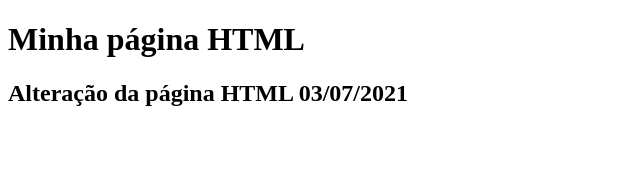
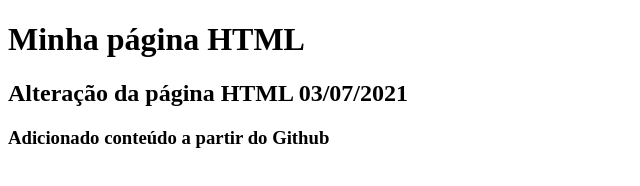
Before and after one commit to fgroh/hiringcoders_modulo3, a plain HTML site: page index.html in a window 1280 px wide. Shown: the whole page, without its empty margins (0-640 px from the left). Drawn offline with Linux system fonts and the light colour scheme.

Commit message:
Atualização a partir do Github
Adicionado a linha 10 com o conteúdo:
	<h3>Adicionado conteúdo a partir do Github<h3>

```diff
--- a/index.html
+++ b/index.html
@@ -7,5 +7,6 @@
 <body>
 	<h1>Minha página HTML</h1>
 	<h2>Alteração da página HTML 03/07/2021</h2>
+	<h3>Adicionado conteúdo a partir do Github<h3>
 </body>
 </html>
```
